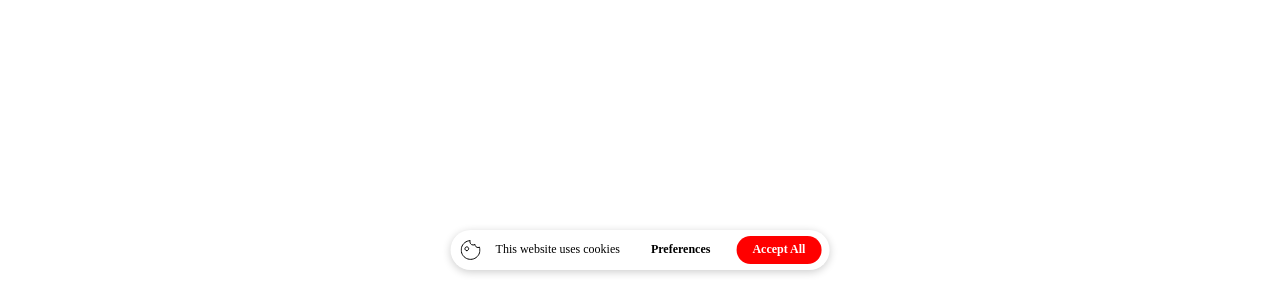
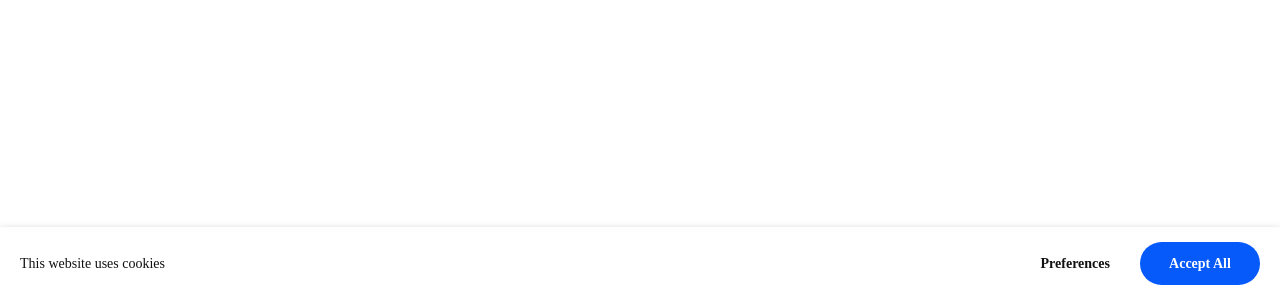
Before and after one commit to finn2212/coockie-widget-vue, a Vue app: page / in a window 1280 px wide. Shown: the part 500-800 px from the top of the page. Built offline with nearby package versions, Linux system fonts and the light colour scheme.

Commit message:
fix: scss variables get set initially from data

```diff
--- a/src/assets/scss/style.scss
+++ b/src/assets/scss/style.scss
@@ -5,12 +5,12 @@
 @use "./wrapper";
 
 :root {
-  --gt-cookie-font-size: 12px;
+  --gt-cookie-font-size: 14px;
   --gt-cookie-bg: #ffffff;
-  --gt-cookie-text: #000000;
-  --gt-cookie-link-text: #ff0000;
+  --gt-cookie-text: #e2a4a4;
+  --gt-cookie-link-text: #16e124;
   --gt-cookie-button-bg: #ff0000;
-  --gt-cookie-button-text: #ffffff;
+  --gt-cookie-button-text: #d2a6a6;
   --gt-screen-margin: 30px;
 }
 
--- a/src/mockConfig.js
+++ b/src/mockConfig.js
@@ -8,8 +8,8 @@ export const mockConfig = {
     buttonText: "#ffffff",
   },
   layout: {
-    appearance: "pill", // Can be 'pill', 'banner', 'popup', or 'card'
-    position: "center", // Can be 'left', 'center', or 'right'
+    appearance: "banner", // Can be 'pill', 'banner', 'popup', or 'card'
+    position: "left", // Can be 'left', 'center', or 'right'
   },
   content: {
     cookiePolicyUrl: "https://getterms.io/cookie-policy",
--- a/src/views/App.vue
+++ b/src/views/App.vue
@@ -49,7 +49,7 @@ export default {
     loadConfig() {
       this.config = mockConfig;
       this.cookies = mockConfig.cookies;
-      console.log(mockConfig);
+      this.setThemeVariables(mockConfig.theme);
     },
     openDialog() {
       this.isDialogOpen = true;
@@ -64,6 +64,14 @@ export default {
       console.log("Preferences saved:", this.cookies);
       this.closeDialog();
     },
+    setThemeVariables(theme) {
+      const root = document.documentElement.style;
+      root.setProperty("--gt-cookie-bg", theme.background);
+      root.setProperty("--gt-cookie-text", theme.text);
+      root.setProperty("--gt-cookie-link-text", theme.linkText);
+      root.setProperty("--gt-cookie-button-bg", theme.buttonBackground);
+      root.setProperty("--gt-cookie-button-text", theme.buttonText);
+    },
   },
 };
 </script>
```
Also changed, not shown: src/services/ApiService.js (deleted).
